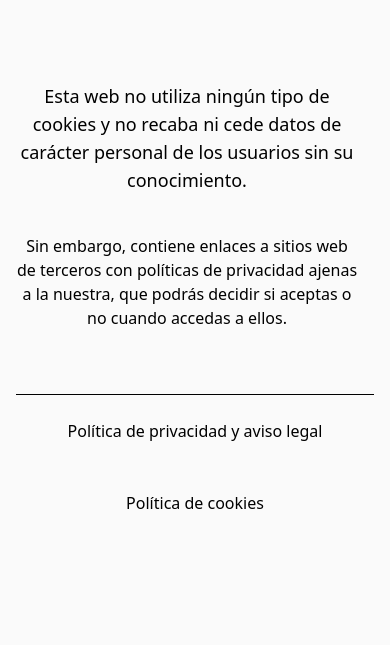
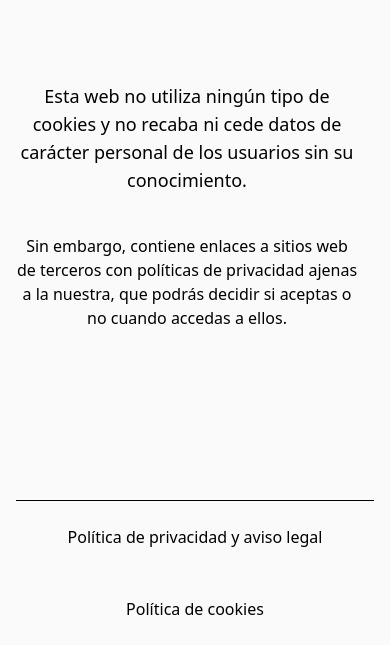
Before and after one commit to AngelGuerra/manifiesto-maternidad, an Astro site: page /politica-de-cookies in a window 390 px wide. Shown: the part 199-844 px from the top of the page. Built offline with nearby package versions, Linux system fonts and the light colour scheme; Astro itself is replaced by a stand-in of ours.

Commit message:
Fix style in body

```diff
--- a/src/layouts/Base.astro
+++ b/src/layouts/Base.astro
@@ -26,7 +26,7 @@ const {
   <head>
     <Head title={title} description={description} noindex={noindex} />
   </head>
-  <body class="flex max-h-screen flex-col bg-zinc-50 px-4 md:mx-20 md:px-0">
+  <body class="flex min-h-screen flex-col bg-zinc-50 px-4 md:mx-20 md:px-0">
     <Header />
 
     <main class="grow border-b border-b-black">
```
